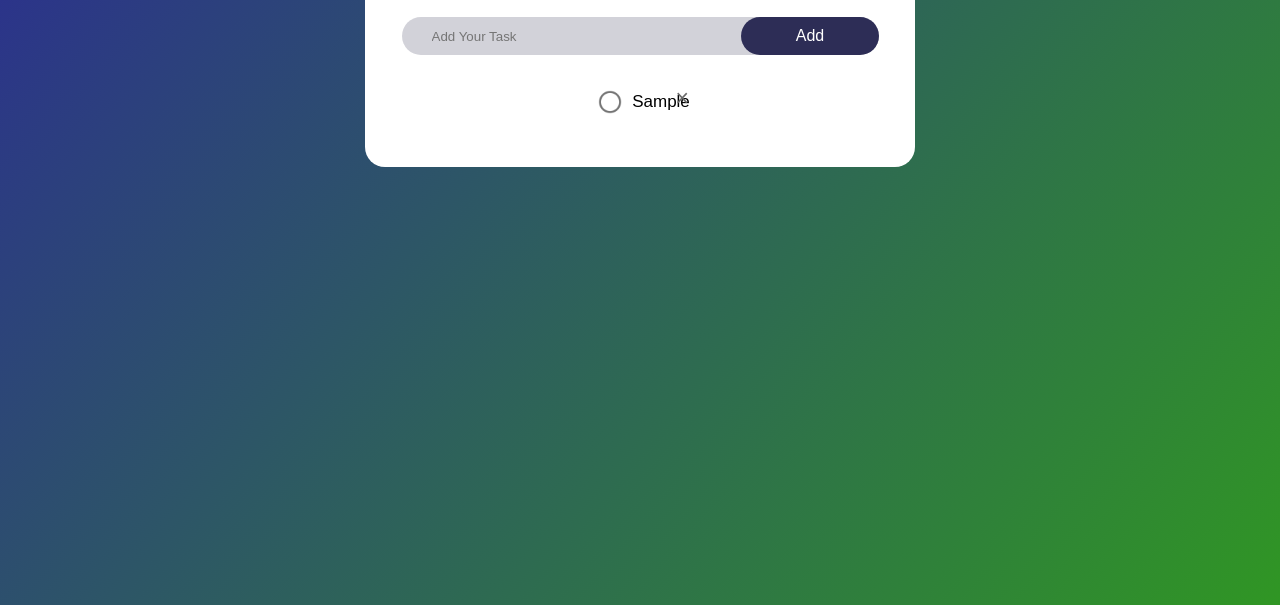
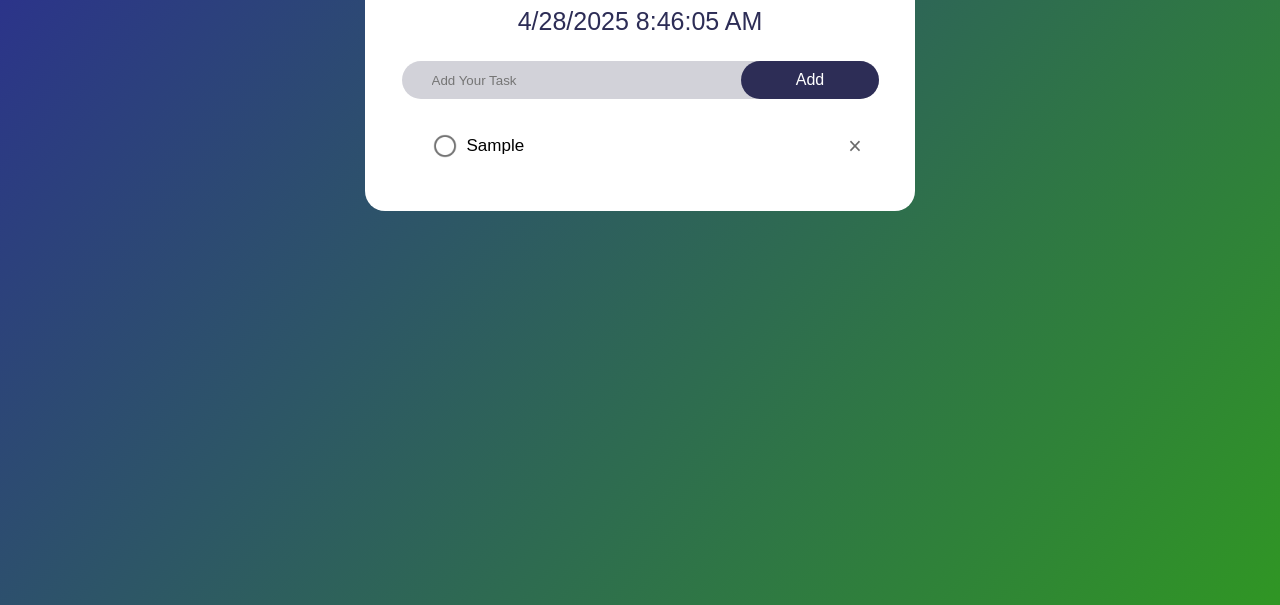
Before and after one commit to pythonbond488/ToDo-list-withJS, a plain HTML site: page index.html in a window 1280 px wide. Both pictures are taken after typing "Sample" into the empty fields and a click on the button "Add". Shown: the part 195-800 px from the top of the page. Drawn offline with Linux system fonts and the light colour scheme.

Commit message:
first commit

```diff
--- a/index.html
+++ b/index.html
@@ -1,15 +1,18 @@
 <!DOCTYPE html>
 <html lang="en">
+
 <head>
     <meta charset="UTF-8">
     <meta name="viewport" content="width=device-width, initial-scale=1.0">
     <link rel="stylesheet" href="style.css">
-    <title>Online-Project-1</title>
+    <title>To-Do-List-Project</title>
 </head>
+
 <body>
     <div class="container">
         <div class="todo-app">
             <h2>To-Do List <img src="./assets/images/todologo.png.png"></h2>
+            <div id="clock"></div>
             <div class="row">
                 <input type="text" id="input-box" placeholder="Add Your Task">
                 <button onclick="Addtask()">Add</button>
@@ -24,4 +27,5 @@
     </div>
     <script src="script.js"></script>
 </body>
+
 </html>
--- a/script.js
+++ b/script.js
@@ -1,10 +1,10 @@
 const inputbox = document.getElementById("input-box");
 const listContainer = document.getElementById("list-container");
-function Addtask(){
-    if(inputbox.value === ''){
+function Addtask() {
+    if (inputbox.value === '') {
         alert("You must write something...!")
     }
-    else{
+    else {
         let li = document.createElement("li")
         li.innerHTML = inputbox.value;
         listContainer.appendChild(li);
@@ -16,21 +16,34 @@ function Addtask(){
     Savedata()
 }
 
-listContainer.addEventListener("click", function(e){
-    if(e.target.tagName === "LI"){
+listContainer.addEventListener("click", function (e) {
+    if (e.target.tagName === "LI") {
         e.target.classList.toggle("checked");
         Savedata()
     }
-    else if(e.target.tagName === "SPAN"){
+    else if (e.target.tagName === "SPAN") {
         e.target.parentElement.remove();
         Savedata()
     }
 }, false);
 
-function Savedata(){
+function Savedata() {
     localStorage.setItem("data", listContainer.innerHTML);
 }
-function Showdata(){
+function Showdata() {
     listContainer.innerHTML = localStorage.getItem("data");
 }
 Showdata()
+
+
+
+
+function updateClock() {
+    const now = new Date();
+    const timeString = now.toLocaleTimeString();
+    const dateString = now.toLocaleDateString();
+    document.getElementById('clock').innerHTML = dateString + ' ' + timeString;
+}
+
+setInterval(updateClock, 1000); // Har 1 second baad update karega
+updateClock(); // Page load hote hi ek baar call karega
--- a/style.css
+++ b/style.css
@@ -10,6 +10,12 @@
     min-height: 100vh;
     background: linear-gradient(130deg, #2b2b93, #309624);
     padding: 20px;
+}
+#clock {
+    font-size: 25px;
+    font-weight: 400;
+    margin: 10px auto 25px;
+    color: #2d2d56;
 }
 
 .todo-app {
@@ -30,7 +36,6 @@
     justify-content: center;
     color: #2d2d56;
     align-items: center;
-    margin-bottom: 20px;
 }
 
 .todo-app h2 img {
@@ -78,7 +83,7 @@ ul li {
     user-select: none;
     cursor: pointer;
     position: relative;
-    max-width: 64vw;
+    width: 455px;
 }
 
 ul li::before {
@@ -106,13 +111,13 @@ ul li.checked::before {
 ul li span {
     position: absolute;
     top: 5px;
-    right: 7px;
+    right: 0px;
     height: 25px;
     width: 25px;
     border-radius: 50%;
     font-size: 23px;
     color: #6a6a6a;
-    line-height: 27px;
+    line-height: 35px;
     text-align: center;
 }
 
@@ -120,93 +125,26 @@ ul li span:hover {
     background: #c2bdbd;
 }
 
-/* @media (max-width:320px) {
-    button {
-        border: none;
-        outline: none;
-        padding: 12px 17px;
-        background: #2d2d56;
-        border-radius: 40px;
-        color: #fff;
-        margin-left: -37px;
-        font-size: 13px;
-        cursor: pointer;
+@media (min-width: 300px) and (max-width: 340px) {
+    ul li{
+        width:235px ;
     }
-
-    .row {
-        display: flex;
-        justify-content: space-between;
-        align-items: center;
-        background: #d2d2d9;
-        border-radius: 30px;
-        padding-left: 10px;
-        margin-bottom: 25px;
-        width: 256px !important;
-        margin-left: -36px;
-    }
-    ul li{
-        padding: 2px 12px 13px 40px;
-    }
-
-    ul li::before {
-        top: 0px;
-        left: 0;
-    }
-    ul li span {
-        top: 0%;
-        right: 0%;
+    #clock{
+        font-size: 23px;
     }
 }
-
-@media (max-width:375px) {
-    button {
-        padding: 12px 30px;
-        font-size: 13px;
-    }
-    .row {
-        display: flex;
-        justify-content: space-between;
-        align-items: center;
-        background: #d2d2d9;
-        border-radius: 30px;
-        padding-left: 10px;
-        margin-bottom: 25px;
-        width: 295px !important;
-        margin-left: -36px;
-    }
+@media (min-width: 341px) and (max-width: 400px) {
     ul li{
-        padding: 2px 12px 13px 40px;
-    }
-
-    ul li::before {
-        top: 0px;
-        left: 0;
-    }
-    ul li span {
-        top: 0%;
-        right: 0%;
+        width:300px ;
     }
 }
-
-@media (max-width:425px) {
-    button {
-        padding: 12px 30px;
-        font-size: 13px;
+@media (min-width: 401px) and (max-width: 450px) {
+    ul li{
+        width:370px ;
     }
-    .row {
-        width: 358px;
-        margin-left: -36px;
+}
+@media (min-width: 451px) and (max-width: 500px) {
+    ul li{
+        width:370px ;
     }
-    ul li{
-        padding: 2px 12px 13px 40px;
-    }
-
-    ul li::before {
-        top: 0px;
-        left: 0;
-    }
-    ul li span {
-        top: 0%;
-        right: 0%;
-    }
-} */
+}
```
Lines whose indentation alone changed are shown as unchanged.
